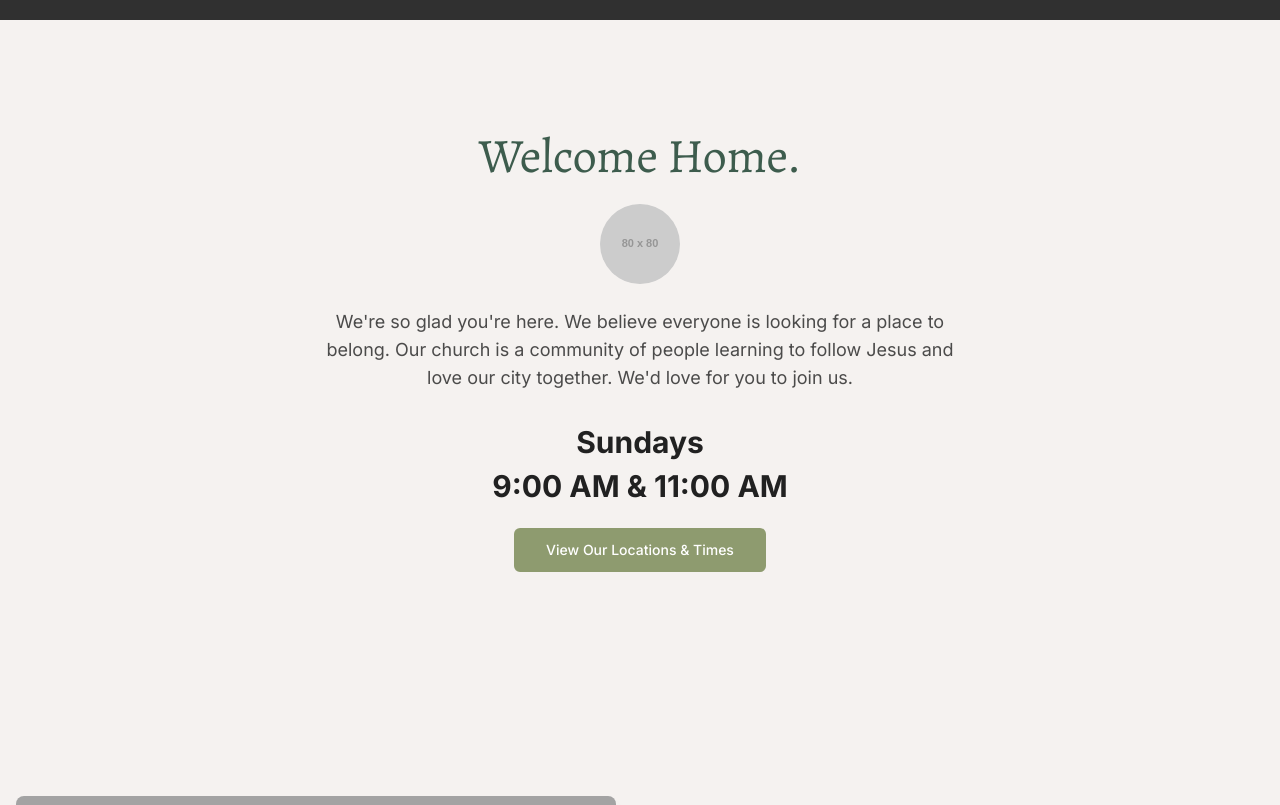
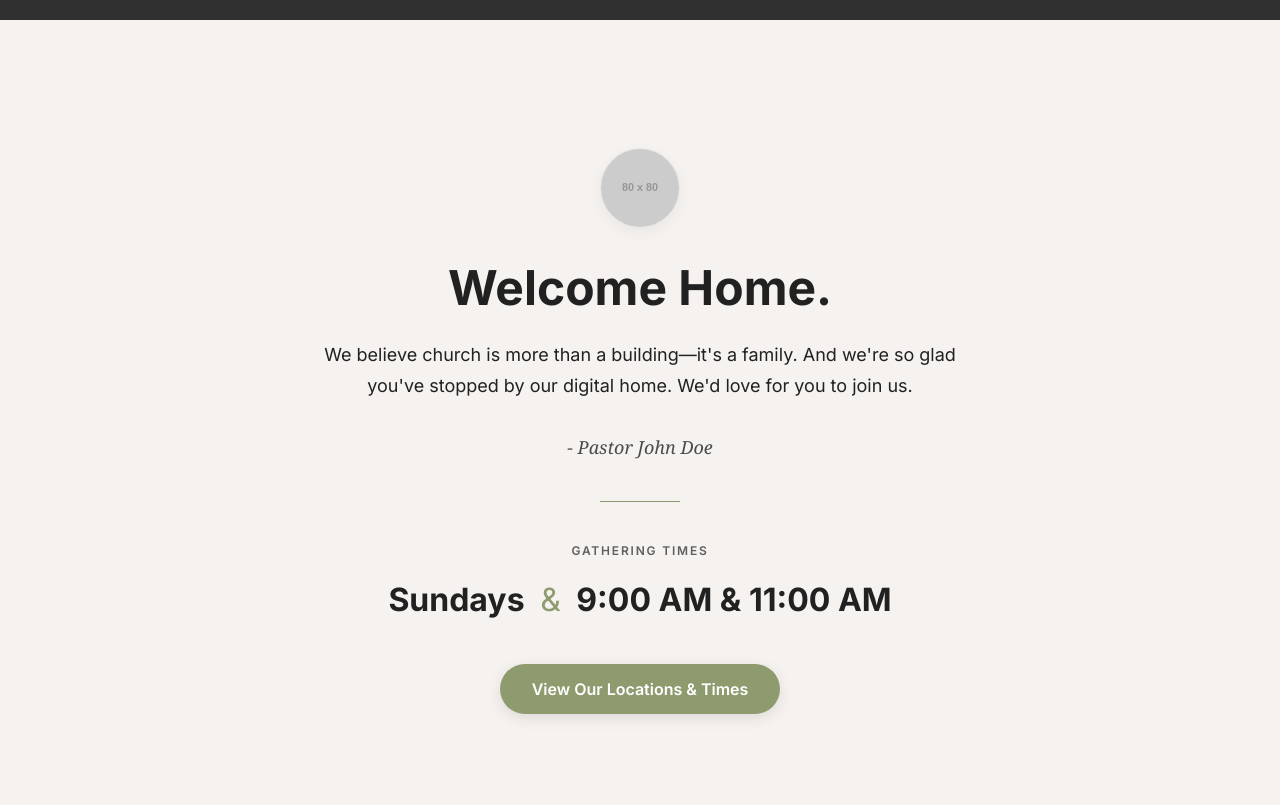
Before and after one commit to olusolaa/fff, a Next.js app: page / in a window 1280 px wide. Shown: the part 780-1585 px from the top of the page. Built offline with nearby package versions, Linux system fonts and the light colour scheme; grey boxes are pictures that could not be loaded.

Commit message:
/* =====================================================================

```diff
--- a/src/app/globals.css
+++ b/src/app/globals.css
@@ -101,22 +101,6 @@ body {
 }
 
 @layer utilities {
-  .fade-in-load {
-    animation: fadeInAnimation 0.8s ease-out forwards;
-    opacity: 0;
-  }
-
-  @keyframes fadeInAnimation {
-    from {
-      opacity: 0;
-      transform: translateY(20px);
-    }
-    to {
-      opacity: 1;
-      transform: translateY(0);
-    }
-  }
-
   .animate-fade-in-slow {
     animation: fadeInSlow 2s ease-out forwards;
     opacity: 0;
@@ -141,3 +125,125 @@ body {
     }
   }
 }
+
+/*
+=====================================================================
+  PHASE 2: THE INVITATION (WELCOME & GATHERINGS) CSS BLUEPRINT
+=====================================================================
+*/
+
+/* SECTION 2.1: LAYOUT & ANIMATION */
+.invitation-section {
+  display: flex;
+  justify-content: center;
+  padding: clamp(4rem, 10vw, 8rem) 1.5rem;
+  overflow: hidden;
+}
+
+.invitation-content-wrapper {
+  width: 100%;
+  max-width: 65ch;
+  text-align: center;
+  opacity: 0;
+  transform: translateY(40px);
+  transition: opacity 600ms cubic-bezier(0.4, 0, 0.2, 1), transform 600ms cubic-bezier(0.4, 0, 0.2, 1);
+}
+
+.invitation-section.is-visible .invitation-content-wrapper {
+  opacity: 1;
+  transform: translateY(0);
+}
+
+/* SECTION 2.2: THE PERSONAL WELCOME */
+.pastor-photo {
+  width: 80px;
+  height: 80px;
+  border-radius: 50%;
+  object-fit: cover;
+  margin: 0 auto 1.5rem auto;
+  border: 1px solid #E9E5E2;
+  box-shadow: 0 5px 15px rgba(0, 0, 0, 0.05);
+  transition-delay: 100ms;
+}
+
+.welcome-headline {
+  font-family: var(--font-serif);
+  font-size: clamp(2rem, 4vw, 3rem);
+  font-weight: 700;
+  color: var(--text-dark-gray);
+  margin-bottom: 1rem;
+}
+
+.welcome-paragraph {
+  font-family: var(--font-sans);
+  font-size: clamp(1.05rem, 2vw, 1.125rem);
+  line-height: 1.7;
+  color: var(--text-dark-gray);
+  margin-bottom: 2rem;
+}
+
+/* SECTION 2.3: GATHERING INFORMATION */
+.divider-line {
+  width: 80px;
+  height: 1px;
+  background-color: hsl(var(--accent-olive-green-hsl)); /* Using HSL variable */
+  margin: 0 auto 2.5rem auto;
+  transform: scaleX(0);
+  transform-origin: left;
+  transition: transform 700ms cubic-bezier(0.86, 0, 0.07, 1);
+  transition-delay: 500ms; /* Shortened delay */
+}
+
+.invitation-section.is-visible .divider-line {
+  transform: scaleX(1);
+}
+
+.gathering-eyebrow {
+  font-family: var(--font-sans);
+  font-size: 0.75rem;
+  font-weight: 600;
+  text-transform: uppercase;
+  letter-spacing: 0.15em;
+  color: var(--text-dark-gray);
+  opacity: 0.7;
+  margin-bottom: 1rem;
+}
+
+.gathering-times {
+  font-family: var(--font-sans);
+  font-size: clamp(1.5rem, 3vw, 2rem);
+  font-weight: 700;
+  color: var(--text-dark-gray);
+  margin-bottom: 2.5rem;
+}
+
+.gathering-times span {
+  margin: 0 0.5rem;
+  font-weight: 400;
+  color: hsl(var(--accent-olive-green-hsl));
+}
+
+.locations-button {
+  display: inline-block;
+  padding: 0.8rem 2rem;
+  background-color: hsl(var(--accent-olive-green-hsl));
+  color: white;
+  font-family: var(--font-sans);
+  font-weight: 600;
+  text-decoration: none;
+  border-radius: 50px;
+  box-shadow: 0 4px 15px rgba(0, 0, 0, 0.1);
+  transition: transform 300ms cubic-bezier(0.4, 0, 0.2, 1), box-shadow 300ms cubic-bezier(0.4, 0, 0.2, 1), letter-spacing 300ms cubic-bezier(0.4, 0, 0.2, 1);
+}
+
+.locations-button:hover {
+  transform: translateY(-3px);
+  box-shadow: 0 7px 20px rgba(0, 0, 0, 0.15);
+  letter-spacing: 0.02em;
+}
+
+.locations-button:active {
+  transform: translateY(0);
+  box-shadow: 0 2px 5px rgba(0,0,0,0.1);
+  transition-duration: 100ms;
+}
--- a/src/app/page.tsx
+++ b/src/app/page.tsx
@@ -45,29 +45,34 @@ export default function HomePage() {
       />
 
       {/* Section 2: The Invitation (Welcome & Gatherings) */}
-      <AnimatedSection className="py-20 md:py-28 text-center bg-background">
-        <div className="container mx-auto px-4 max-w-2xl">
-          <h2 className="text-4xl md:text-5xl font-headline text-primary mb-6">Welcome Home.</h2>
-          <div className="flex justify-center items-center mb-6">
+      <AnimatedSection className="invitation-section">
+        <div className="invitation-content-wrapper">
           <Image
             src="https://placehold.co/80x80.png"
             alt="Lead Pastor"
             width={80}
             height={80}
-              className="rounded-full"
+            className="pastor-photo"
             data-ai-hint="pastor portrait"
           />
+          <h2 className="welcome-headline">Welcome Home.</h2>
+          <p className="welcome-paragraph">
+            We believe church is more than a building—it's a family. And we're so glad you've stopped by our digital home. We'd love for you to join us.
+          </p>
+
+          {/* Placeholder for animated signature SVG */}
+          <div className="pastor-signature-placeholder mb-10">
+             <p className="text-lg text-foreground/80 font-serif italic">- Pastor John Doe</p>
           </div>
-          <p className="text-lg text-foreground/80 mb-8">
-            We're so glad you're here. We believe everyone is looking for a place to belong. Our church is a community of people learning to follow Jesus and love our city together. We'd love for you to join us.
+
+          <div className="divider-line"></div>
+          <p className="gathering-eyebrow">Gathering Times</p>
+          <p className="gathering-times">
+            Sundays <span>&</span> 9:00 AM & 11:00 AM
           </p>
-          <div>
-            <p className="text-3xl font-bold text-foreground mb-2">Sundays</p>
-            <p className="text-3xl font-bold text-foreground mb-6">9:00 AM & 11:00 AM</p>
-            <Button asChild size="lg" className="bg-accent hover:bg-accent/90 text-accent-foreground">
-              <Link href="/locations">View Our Locations & Times</Link>
-            </Button>
-          </div>
+          <Link href="/locations" className="locations-button">
+            View Our Locations & Times
+          </Link>
         </div>
       </AnimatedSection>
 
--- a/src/components/shared/AnimatedSection.tsx
+++ b/src/components/shared/AnimatedSection.tsx
@@ -1,4 +1,6 @@
-import React, { ReactNode } from 'react';
+'use client';
+
+import React, { ReactNode, useRef, useEffect, useState } from 'react';
 import { cn } from '@/lib/utils';
 
 interface AnimatedSectionProps {
@@ -7,9 +9,41 @@ interface AnimatedSectionProps {
 }
 
 const AnimatedSection: React.FC<AnimatedSectionProps> = ({ children, className }) => {
+  const [isVisible, setIsVisible] = useState(false);
+  const sectionRef = useRef<HTMLDivElement>(null);
+
+  useEffect(() => {
+    const section = sectionRef.current;
+    if (!section) return;
+
+    const observer = new IntersectionObserver(
+      ([entry]) => {
+        // We only want to trigger the animation once
+        if (entry.isIntersecting) {
+          setIsVisible(true);
+          observer.unobserve(section);
+        }
+      },
+      {
+        root: null, // relative to the viewport
+        rootMargin: '0px',
+        threshold: 0.1 // 10% of the element is visible
+      }
+    );
+
+    observer.observe(section);
+
+    return () => {
+      if (section) {
+        observer.unobserve(section);
+      }
+    };
+  }, []);
+
   return (
-    <div // Changed from section to div to be more generic, can be wrapped by section in pages
-      className={cn('fade-in-load', className)}
+    <div
+      ref={sectionRef}
+      className={cn('transition-opacity duration-500 ease-out', isVisible ? 'opacity-100' : 'opacity-0', className, { 'is-visible': isVisible })}
     >
       {children}
     </div>
```
Lines whose indentation alone changed are shown as unchanged.
